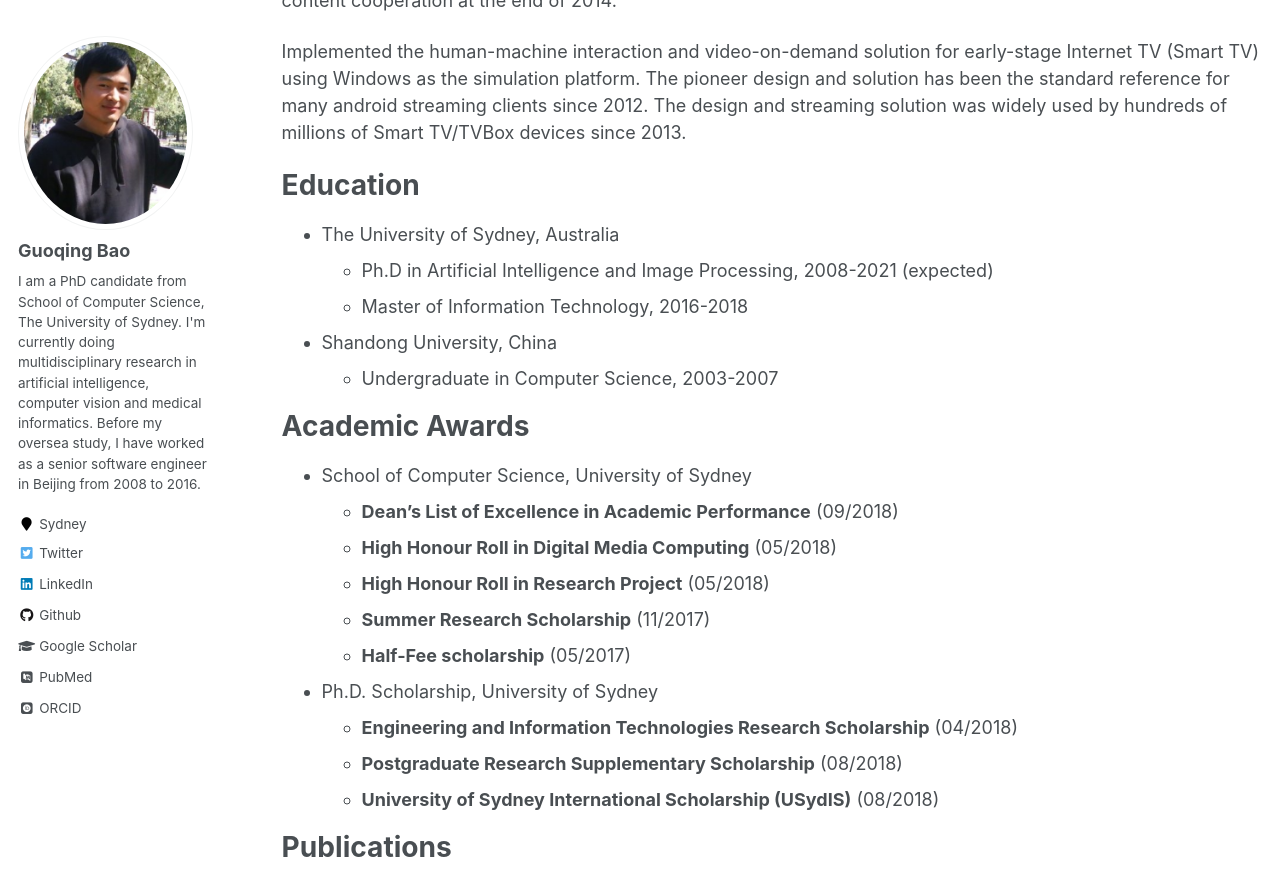
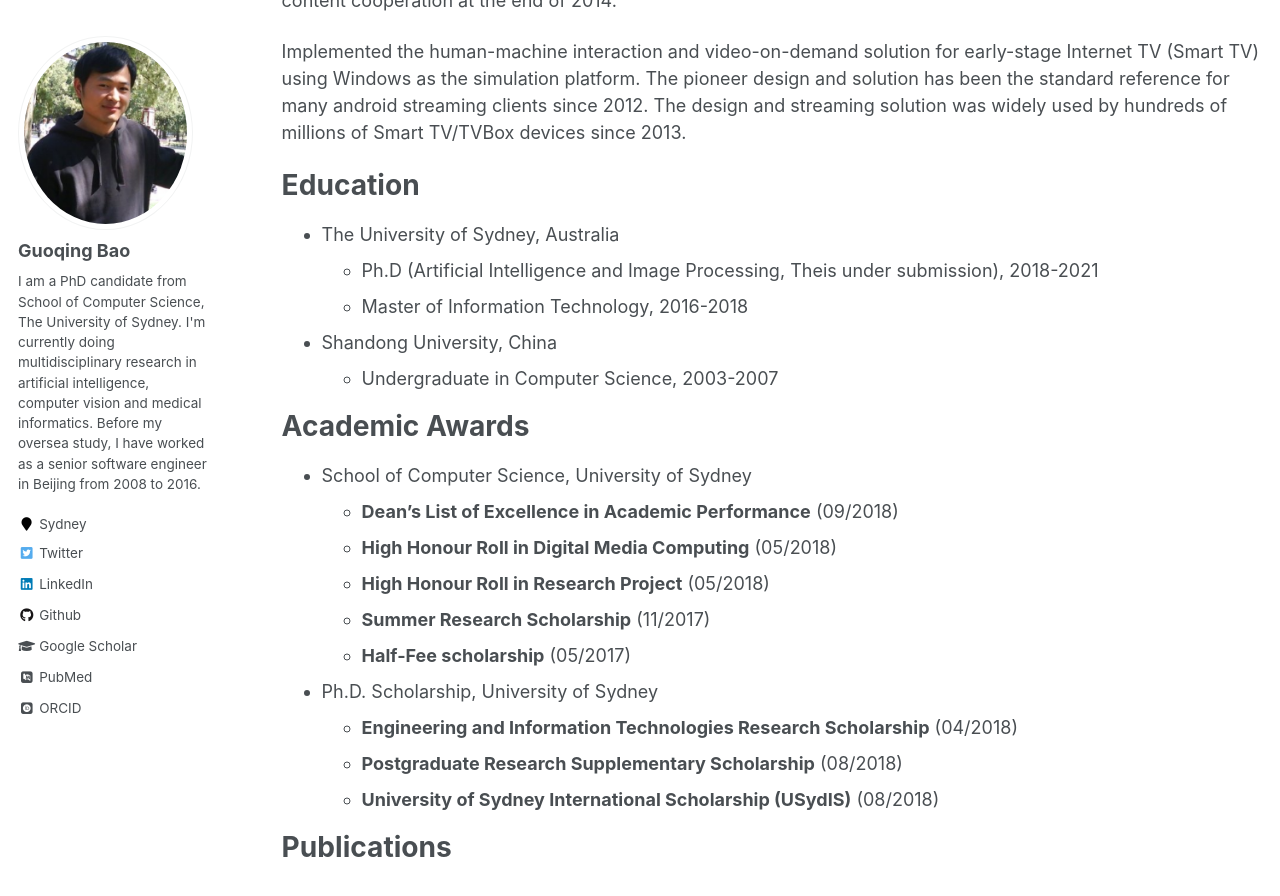
Before and after one commit to guoqingbao/guoqingbao.github.io, a Jekyll site: the page built from _pages/cv.md, in a window 1280 px wide and 900 px high, scrolled down 770 px. Shown: the top 896 px of the window. Built offline with Jekyll 4.4.1, drawn with Linux system fonts in a browser that asks for light colours; some web fonts are replaced.

Commit message:
Update cv.md

```diff
--- a/_pages/cv.md
+++ b/_pages/cv.md
@@ -31,7 +31,7 @@
 Education
 ======
 * The University of Sydney, Australia
-  * Ph.D in Artificial Intelligence and Image Processing, 2008-2021 (expected)
+  * Ph.D (Artificial Intelligence and Image Processing, Theis under submission), 2018-2021
   * Master of Information Technology, 2016-2018
 * Shandong University, China
   * Undergraduate in Computer Science, 2003-2007
```
